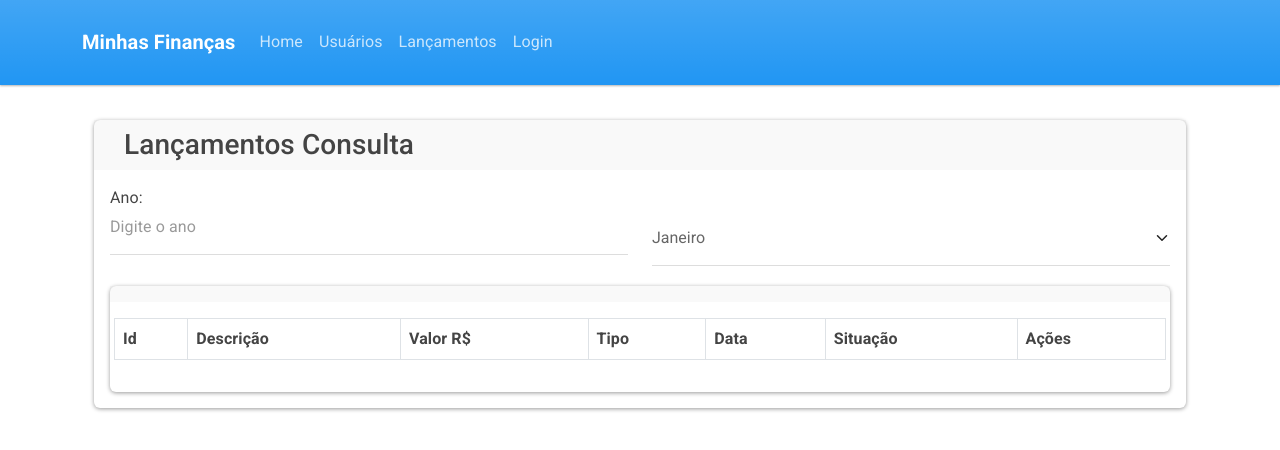
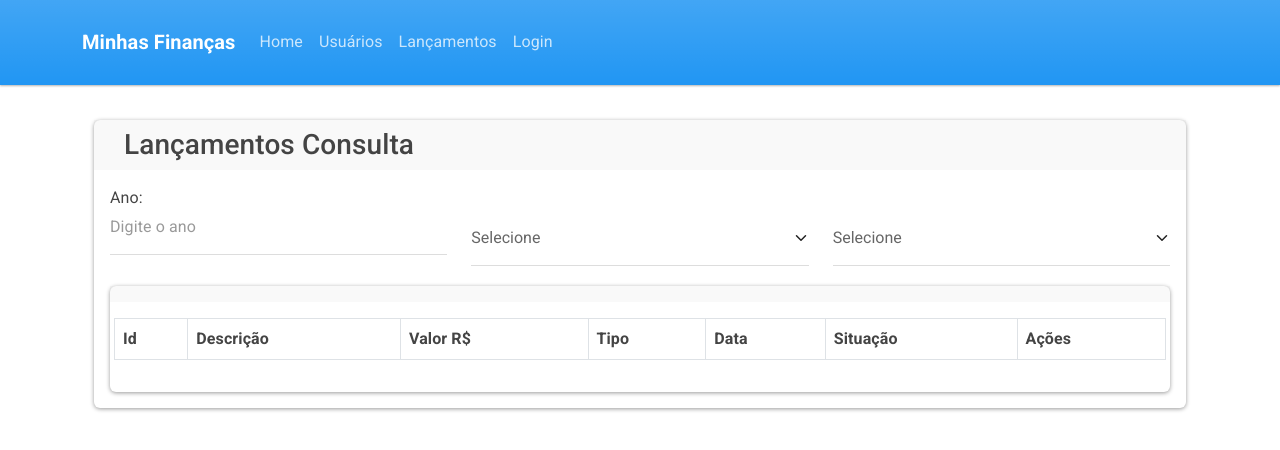
Before and after one commit to fcd007/financas-frontend-reactjs, a React (Create React App) app: page /consultar-lancamentos in a window 1280 px wide. Shown: the top 450 px of the page. Built offline with nearby package versions, Linux system fonts and the light colour scheme.

Commit message:
feat: add componente select list tipo lancamento

```diff
--- /dev/null
+++ b/src/data/constants/tipoLancamento.js
@@ -0,0 +1,6 @@
+const TIPO_LANCAMENTO = [
+  { id: 0, descricao: "Despesa" },
+  { id: 1, descricao: "Receita" },
+];
+
+export default TIPO_LANCAMENTO;
--- a/src/presentation/components/SelectList.js
+++ b/src/presentation/components/SelectList.js
@@ -1,17 +1,19 @@
 import React from "react";
 import { Form } from "react-bootstrap";
 
-
 export default function SelectList(props) {
-  const options = props.lista.map(option => {
+  const options = props.lista.map((option) => {
     return (
-      <option key={option.id} value={option.id}>{option.descricao}</option>
-    )
-  })
+      <option key={option.id} value={option.id}>
+        {option.descricao}
+      </option>
+    );
+  });
 
   return (
     <Form.Select>
+      <option value="">Selecione</option>
       {options}
     </Form.Select>
-  )
+  );
 }
--- a/src/presentation/pages/LancamentosConsulta.js
+++ b/src/presentation/pages/LancamentosConsulta.js
@@ -6,6 +6,7 @@ import FormGroup from "../components/FormGroup";
 import { Col, Row } from "react-bootstrap";
 import Form from "react-bootstrap/Form";
 import MESES_ANO from "./../../data/constants/meses";
+import TIPO_LANCAMENTO from "./../../data/constants/tipoLancamento";
 import SelectList from "../components/SelectList";
 
 class LancamentosConsulta extends React.Component {
@@ -13,14 +14,16 @@ class LancamentosConsulta extends React.Component {
     super(props);
 
     this.state = {
-      lista: MESES_ANO,
+      listaMeses: MESES_ANO,
+      tiposLancamento: TIPO_LANCAMENTO,
       filtro: {},
       listaLancamentos: [],
     };
   }
 
   render() {
-    let { shouldRedirect, navetageToRoute, lista } = this.state;
+    let { shouldRedirect, navetageToRoute, listaMeses, tiposLancamento } =
+      this.state;
     return (
       <>
         {shouldRedirect === true ? (
@@ -44,7 +47,10 @@ class LancamentosConsulta extends React.Component {
                     />
                   </Col>
                   <Col>
-                    <SelectList lista={lista} />
+                    <SelectList lista={listaMeses} />
+                  </Col>
+                  <Col>
+                    <SelectList lista={tiposLancamento} />
                   </Col>
                 </Row>
               </FormGroup>
```
